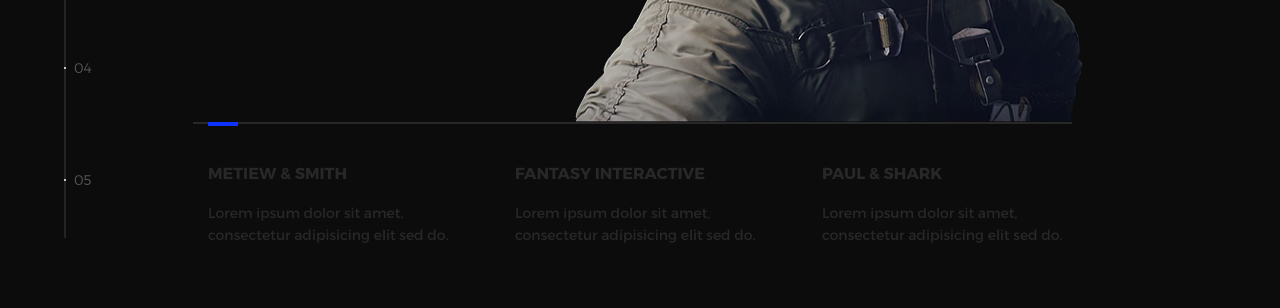
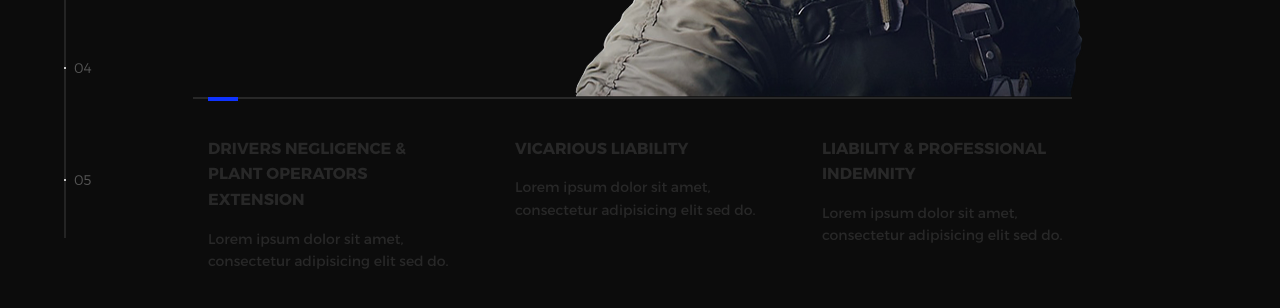
Before and after one commit to jordanm88/jordanm88.github.io, a plain HTML site: page index.html in a window 1280 px wide. Shown: the part 442-750 px from the top of the page. Drawn offline with nearby package versions, Linux system fonts and the light colour scheme.

Commit message:
Update index.html

```diff
--- a/index.html
+++ b/index.html
@@ -41,7 +41,7 @@
             <li><span>Works</span></li>
             <li><span>About</span></li>
             <li><span>Contact</span></li>
-            <li><span>Hire us</span></li>
+            <li><span>Hire me</span></li>
           </ul>
         </nav>
         <ul class="l-main-content main-content">
@@ -61,15 +61,15 @@
               </div>
               <div class="intro--options">
                 <a href="#0">
-                  <h3>Metiew &amp; Smith</h3>
+                  <h3>Drivers Negligence &amp; Plant Operators Extension</h3>
                   <p>Lorem ipsum dolor sit amet, consectetur adipisicing elit sed do.</p>
                 </a>
                 <a href="#0">
-                  <h3>Fantasy interactive</h3>
+                  <h3>Vicarious Liability</h3>
                   <p>Lorem ipsum dolor sit amet, consectetur adipisicing elit sed do.</p>
                 </a>
                 <a href="#0">
-                  <h3>Paul &amp; shark</h3>
+                  <h3>Liability &amp; Professional Indemnity</h3>
                   <p>Lorem ipsum dolor sit amet, consectetur adipisicing elit sed do.</p>
                 </a>
               </div>
```
